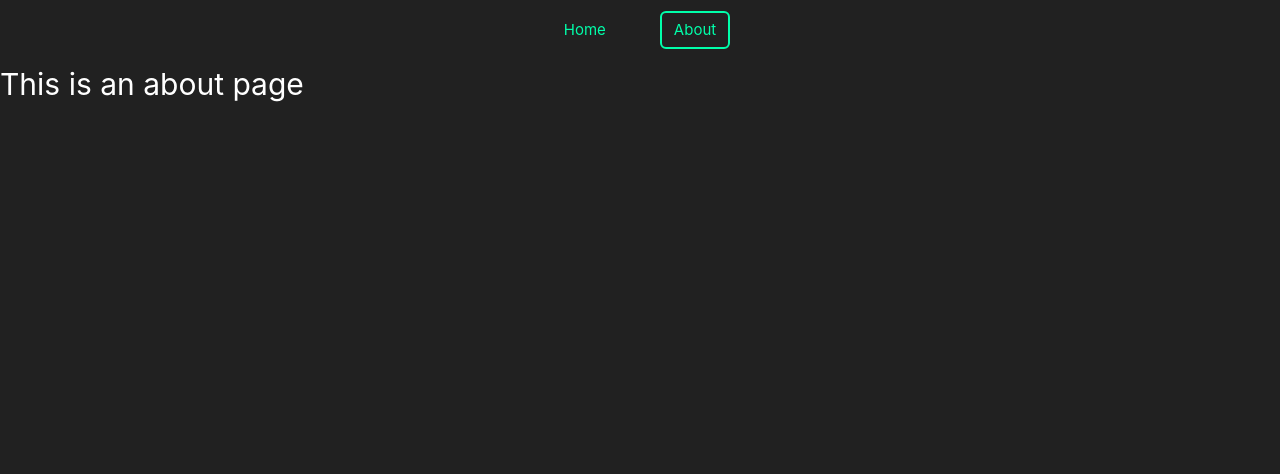
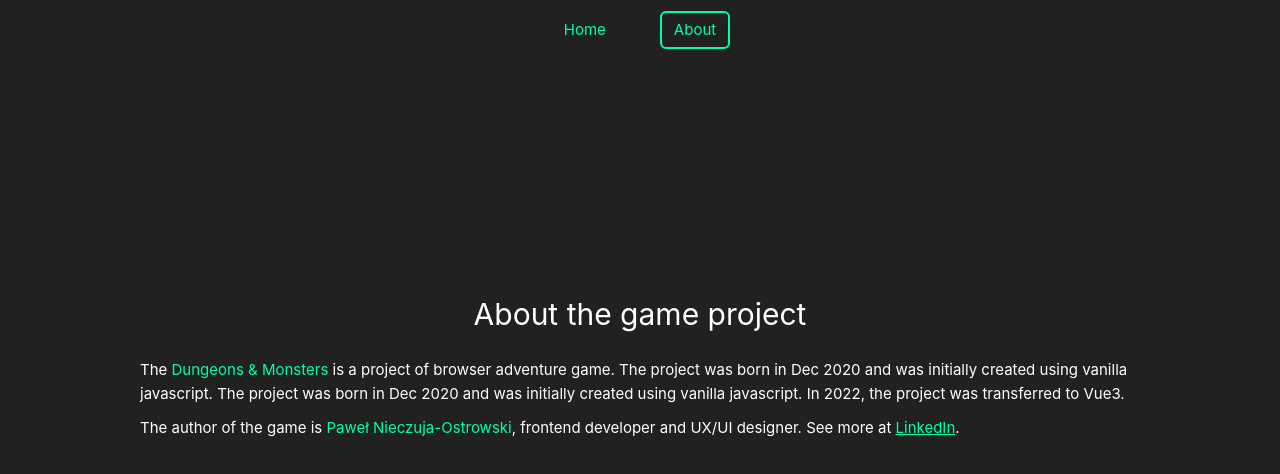
Before and after one commit to Web-ski/dungeons-game-project, a Vue app: page /about in a window 1280 px wide. Shown: the top 474 px of the page. Built offline with nearby package versions, Linux system fonts and the light colour scheme.

Commit message:
Add about content

```diff
--- a/src/views/AboutView.vue
+++ b/src/views/AboutView.vue
@@ -1,5 +1,44 @@
+<script setup>
+import PageMain from "../templates/PageMain.vue";
+import { GAME_INFO } from "@/const/game-data.const";
+</script>
+
 <template>
-  <div class="about">
-    <h1>This is an about page</h1>
-  </div>
+  <PageMain>
+    <h1>About the game project</h1>
+    <section class="about-content">
+      <p>
+        The <strong>{{ GAME_INFO.title }}</strong> is a project of browser
+        adventure game. The project was born in Dec 2020 and was initially
+        created using vanilla javascript. The project was born in Dec 2020 and
+        was initially created using vanilla javascript. In 2022, the project was
+        transferred to Vue3.
+      </p>
+      <p>
+        The author of the game is <strong>Paweł Nieczuja-Ostrowski</strong>,
+        frontend developer and UX/UI designer. See more at
+        <a
+          href="https://www.linkedin.com/in/pawe%C5%82-nieczuja-ostrowski-6b084a88/"
+          title="Link to the LinkedIn"
+          >LinkedIn</a
+        >.
+      </p>
+    </section>
+  </PageMain>
 </template>
+
+<style scoped>
+.about-content {
+  max-width: 1000px;
+  margin: 20px;
+}
+
+.about-content p {
+  margin-bottom: 10px;
+}
+
+.about-content strong,
+.about-content a {
+  color: var(--dungeon-active);
+}
+</style>
```
